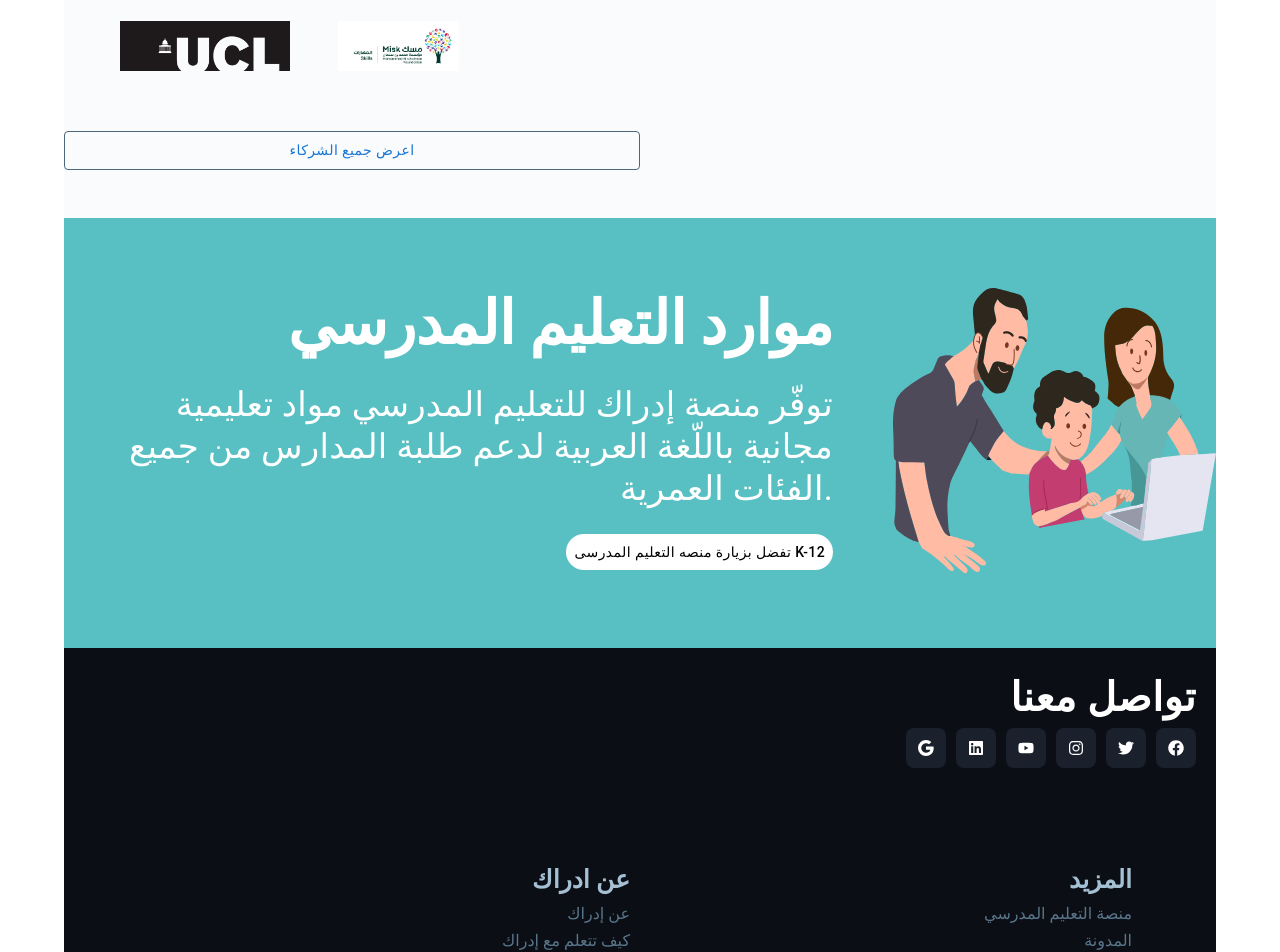
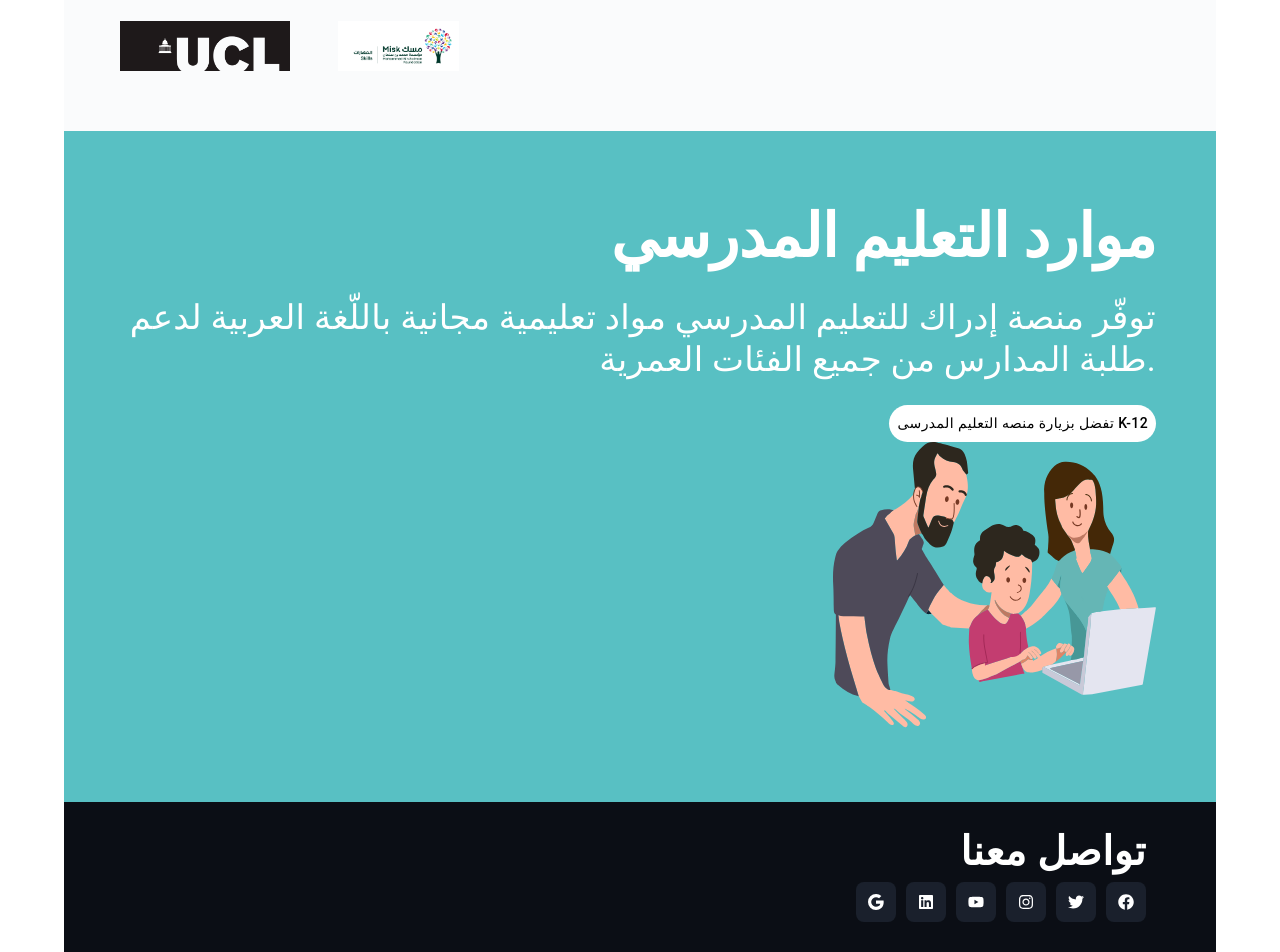
Before and after one commit to redarashid/learning-platform, a React (Vite) app: page / in a window 1280 px wide. Shown: the part 2940-3892 px from the top of the page. Built offline with nearby package versions, Linux system fonts and the light colour scheme.

Commit message:
learning-platform

```diff
--- a/src/App.css
+++ b/src/App.css
@@ -38,19 +38,25 @@ body {
 .section {
   background-color: #e9f6fb;
 }
+
 .social-container {
   text-align: right;
   padding: 20px;
   background-color: #0b0e15;
+  position: relative;
+  bottom: 0;
+  right: 0;
 }
 
 .social-title {
   font-size: 18px;
+  padding-right: 50px;
   color: #b3dff5;
   margin-bottom: 10px;
 }
 
 .social-links {
+  padding-right: 50px;
   display: flex;
   gap: 10px;
   justify-content: flex-end;
@@ -72,6 +78,7 @@ body {
 .social-link:hover {
   background-color: #2d3748;
 }
+
 /* إضافة تنسيق لأقسام الفوتر لعرضها بجانب بعض */
 .footer-sections {
   max-width: 1200px;
--- a/src/components/home/Hero.jsx
+++ b/src/components/home/Hero.jsx
@@ -43,7 +43,6 @@ const Hero = () => {
                 lineHeight: "1.2",
                 textAlign: "right",
                 mt: 2,
-
               }}>
               قم ببناء مهاراتك العمليّة من خلال الالتحاق ببرامج تدريبيّة
               متطوّرة، واكتسب شهادات تساعدك للدخول في سوق العمل وتطوير مسيرتك
@@ -840,16 +839,6 @@ const Hero = () => {
             <img src="/public/images/AR.png" height={"50px"} width={"auto"} />
           </a>
         </Box>
-        <Button
-          sx={{
-            justifyContent: "center",
-            alignItems: "center",
-            mb: "3rem",
-            border: "1px solid #4D6679",
-            width: "50%"
-          }}>
-          اعرض جميع الشركاء
-        </Button>
       </Stack>
 
       <Stack
@@ -878,10 +867,10 @@ const Hero = () => {
             }}>
             تفضل بزيارة منصه التعليم المدرسى K-12
           </Button>
-        </Box>
 
-        <Box>
-          <img src="/public/images/children.svg" />
+          <Box>
+            <img src="/public/images/children.svg" />
+          </Box>
         </Box>
       </Stack>
 
```
Also changed, not shown: src/components/Footer.jsx (+157 -5 lines).
